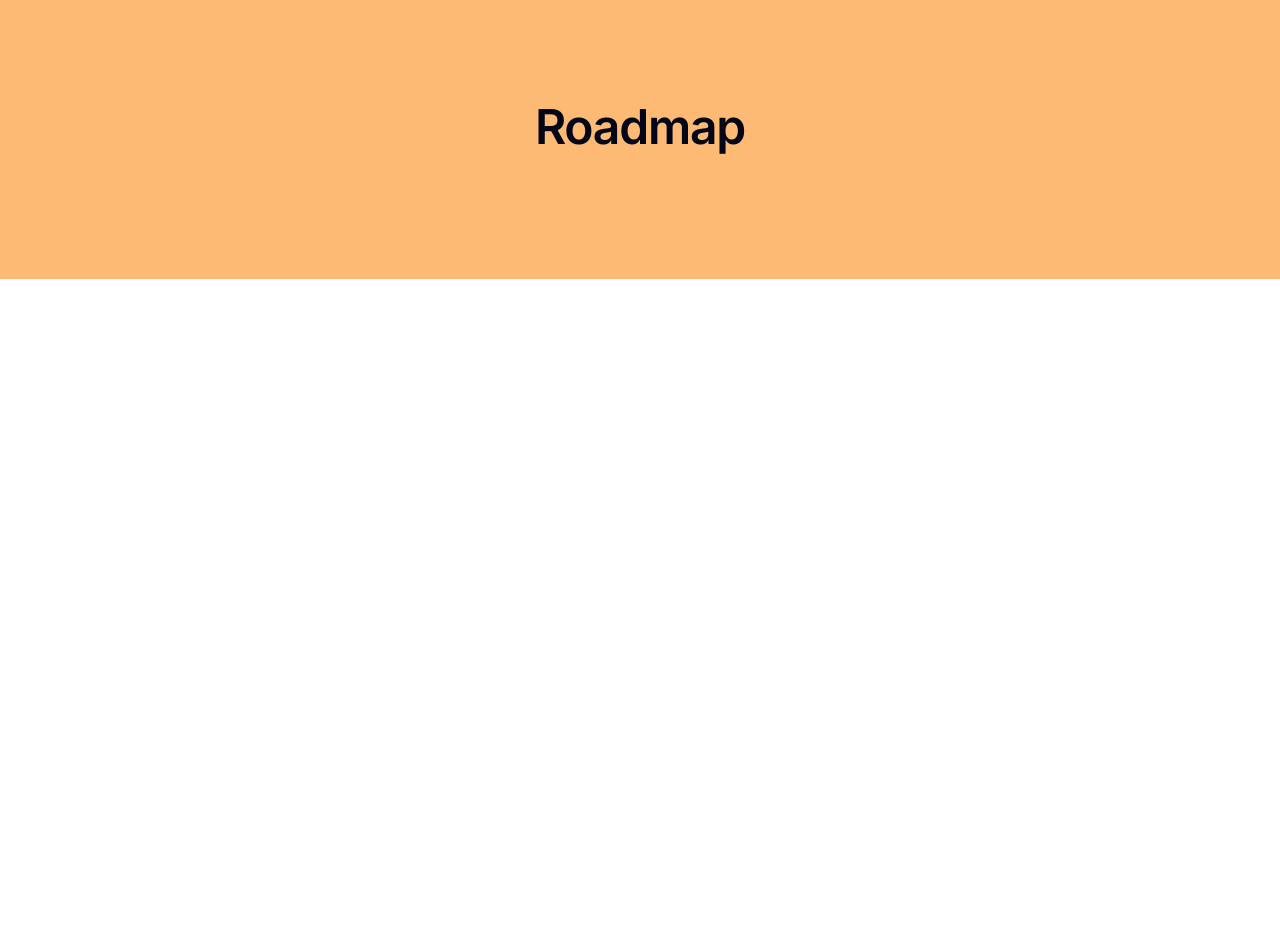
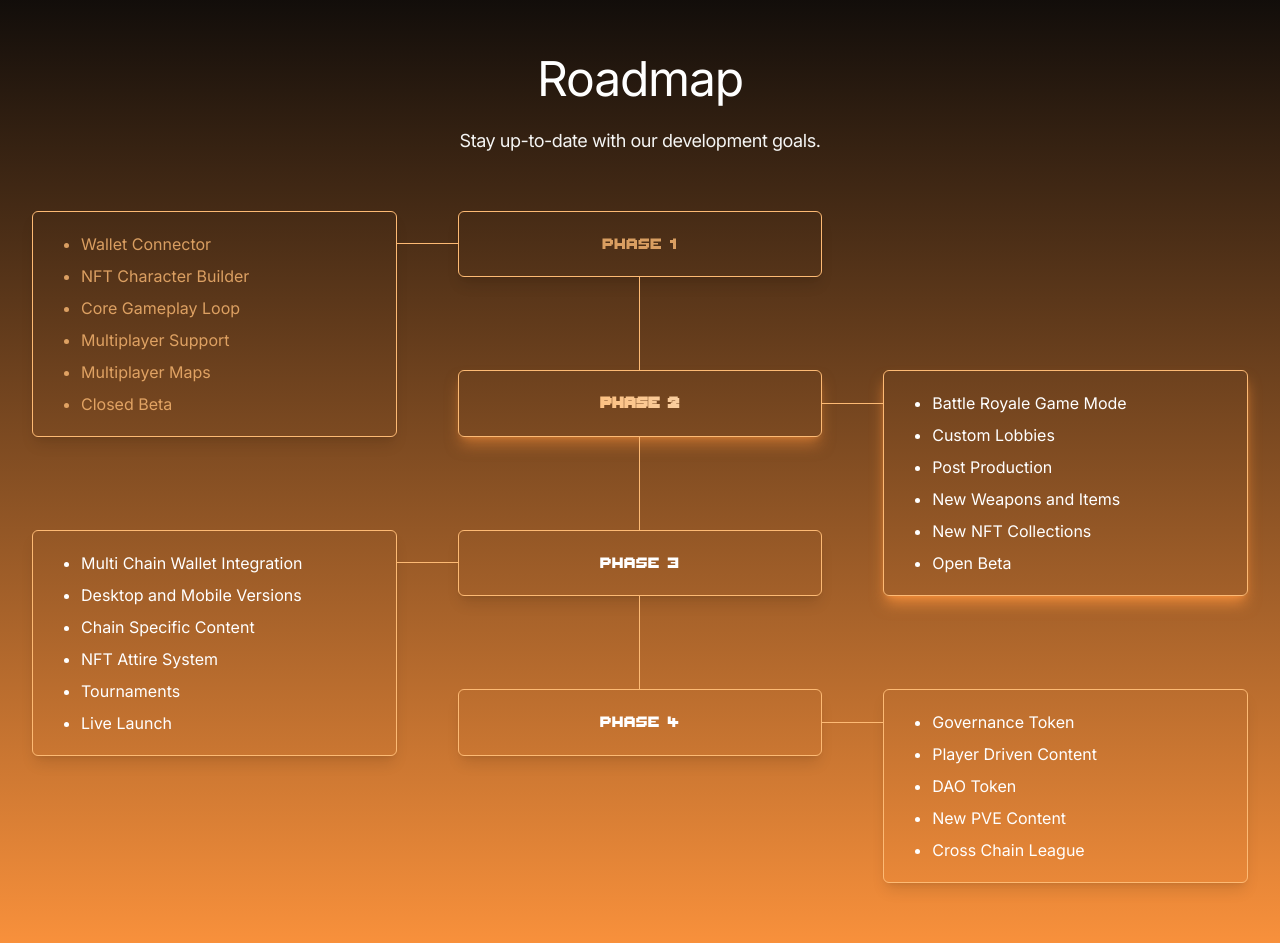
Before and after one commit to brodiecc/chainz-unleashed-website, a Next.js app: page / in a window 1280 px wide. Shown: the part 2040-2983 px from the top of the page. Before the commit the page ends 2319 px from the top, so only its background shows below. Built offline with nearby package versions, Linux system fonts and the light colour scheme.

Commit message:
Created Development Roadmap

```diff
--- a/src/components/Roadmap.tsx
+++ b/src/components/Roadmap.tsx
@@ -1,21 +1,23 @@
 import { Container } from "@/components/Container";
+import { RoadmapGrid } from "./RoadmapGrid";
 
 export default function Roadmap() {
   return (
     <section
       id="Roadmap"
       aria-label="Production roadmap of the game."
-      className="relative overflow-hidden bg-orange-300 pt-20 pb-28 sm:py-32"
+      className="relative overflow-hidden pt-20 pb-28 sm:py-20 bg-gradient-to-b from-stone-950  to-orange-400 "
     >
-      <Container>
-        <div
-          id="roadmap"
-          className="max-w-2xl md:mx-auto md:text-center xl:max-w-none"
-        >
-          <h2 className="font-display text-3xl tracking-tight text-slate-950 sm:text-4xl md:text-5xl font-semibold">
+      <Container className="relative">
+        <div className="max-w-2xl md:mx-auto text-center xl:max-w-none text-white">
+          <h2 className="text-3xl tracking-tight sm:text-4xl md:text-5xl">
             Roadmap
           </h2>
+          <p className="my-6 text-lg tracking-tight text-stone-100">
+            Stay up-to-date with our development goals.
+          </p>
         </div>
+        <RoadmapGrid />
       </Container>
     </section>
   );
--- /dev/null
+++ b/src/components/RoadmapGrid.tsx
@@ -0,0 +1,159 @@
+import clsx from "clsx";
+
+const phase1 = {
+  name: "Phase 1",
+  state: "completed",
+  points: [
+    "Wallet Connector",
+    "NFT Character Builder",
+    "Core Gameplay Loop",
+    "Multiplayer Support",
+    "Multiplayer Maps",
+    "Closed Beta",
+  ],
+};
+
+const phase2 = {
+  name: "Phase 2",
+  state: "in-progress",
+  points: [
+    "Battle Royale Game Mode",
+    "Custom Lobbies",
+    "Post Production",
+    "New Weapons and Items",
+    "New NFT Collections",
+    "Open Beta",
+  ],
+};
+
+const phase3 = {
+  name: "Phase 3",
+  state: "not-started",
+  points: [
+    "Multi Chain Wallet Integration",
+    "Desktop and Mobile Versions",
+    "Chain Specific Content",
+    "NFT Attire System",
+    "Tournaments",
+    "Live Launch",
+  ],
+};
+
+const phase4 = {
+  name: "Phase 4",
+  state: "not-started",
+  points: [
+    "Governance Token",
+    "Player Driven Content",
+    "DAO Token",
+    "New PVE Content",
+    "Cross Chain League",
+  ],
+};
+
+function HeaderBox({
+  className,
+  content,
+}: {
+  className: string;
+  content: { name: string; state: string; points: string[] };
+}) {
+  className = clsx(
+    "flex justify-center items-center border border-orange-300 rounded-md shadow-lg font-logo text-2xl transition ease-in-out hover:bg-white/10 hover:border-white duration-300",
+    className,
+    { "text-orange-300/80": content.state === "completed" },
+    {
+      "shadow-2xl shadow-orange-400/50 animate-text bg-gradient-to-r from-stone-100 via-orange-300 to-stone-100 bg-clip-text text-transparent font-black transition ease-in-out hover:shadow-white":
+        content.state === "in-progress",
+    }
+  );
+
+  return <div className={className}>{content.name}</div>;
+}
+
+function ContentBox({
+  className,
+  content,
+}: {
+  className: string;
+  content: { name: string; state: string; points: string[] };
+}) {
+  className = clsx(
+    "border border-orange-300 rounded-md shadow-lg row-span-2 px-12 py-4 leading-8 mb-10 header:row-span-3 header:mb-0 transition ease-in-out hover:bg-white/10 hover:border-white duration-300",
+    className,
+    { "text-orange-300/80": content.state === "completed" },
+    {
+      "shadow-2xl shadow-orange-400/80 transition ease-in-out hover:shadow-white":
+        content.state === "in-progress",
+    }
+  );
+
+  return (
+    <div className={className}>
+      <ul className="list-disc ">
+        {content.points.map((item) => (
+          <li key={item}>{item}</li>
+        ))}
+      </ul>
+    </div>
+  );
+}
+
+function HorizontalDivider({ className }: { className: string }) {
+  className = clsx("relative", className);
+
+  return (
+    <div className={className} aria-hidden="true">
+      <div className="absolute inset-0 flex items-center">
+        <div className="w-full border-t border-orange-300" />
+      </div>
+    </div>
+  );
+}
+
+function VerticalDivider({ className }: { className: string }) {
+  className = clsx("relative", className);
+
+  return (
+    <div className={className} aria-hidden="true">
+      <div className="absolute inset-0 flex justify-center">
+        <div className="h-full border-l border-orange-300" />
+      </div>
+    </div>
+  );
+}
+
+export function RoadmapGrid() {
+  return (
+    <div className="grid grid-cols-1 sm:grid-cols-[45%_10%_45%] header:grid-cols-[30%_5%_30%_5%_30%] grid-rows-9 sm:grid-rows-[10%_auto_10%_auto_10%_auto_10%_auto] header:grid-rows-[10%_auto_10%_auto_10%_auto_10%_auto_auto] gap-0 text-white sm:pt-8">
+      <HeaderBox className="order-[1] header:order-[3]" content={phase1} />
+      <ContentBox className="order-[3] header:order-[1]" content={phase1} />
+
+      <HeaderBox
+        className="order-[5] col-start-1 header:col-start-3"
+        content={phase2}
+      />
+      <ContentBox className="order-[7]" content={phase2} />
+      <HeaderBox
+        className="order-[9] col-start-1 header:order-[11] header:col-start-3"
+        content={phase3}
+      />
+      <ContentBox
+        className=" order-[11] header:order-[9] header:col-start-1"
+        content={phase3}
+      />
+      <HeaderBox
+        className="order-[13] col-start-1 header:col-start-3"
+        content={phase4}
+      />
+      <ContentBox className="order-[15]" content={phase4} />
+      <HorizontalDivider className="hidden sm:block order-[2]" />
+      <HorizontalDivider className="hidden sm:block order-[6]" />
+      <HorizontalDivider className="hidden sm:block order-[10]" />
+      <HorizontalDivider className="hidden sm:block order-[14]" />
+      <VerticalDivider className="hidden sm:block order-[4] header:col-start-3" />
+      <VerticalDivider className="hidden sm:block order-[8] header:col-start-3" />
+      <VerticalDivider className="hidden sm:block order-[12] header:col-start-3" />
+    </div>
+  );
+}
```
